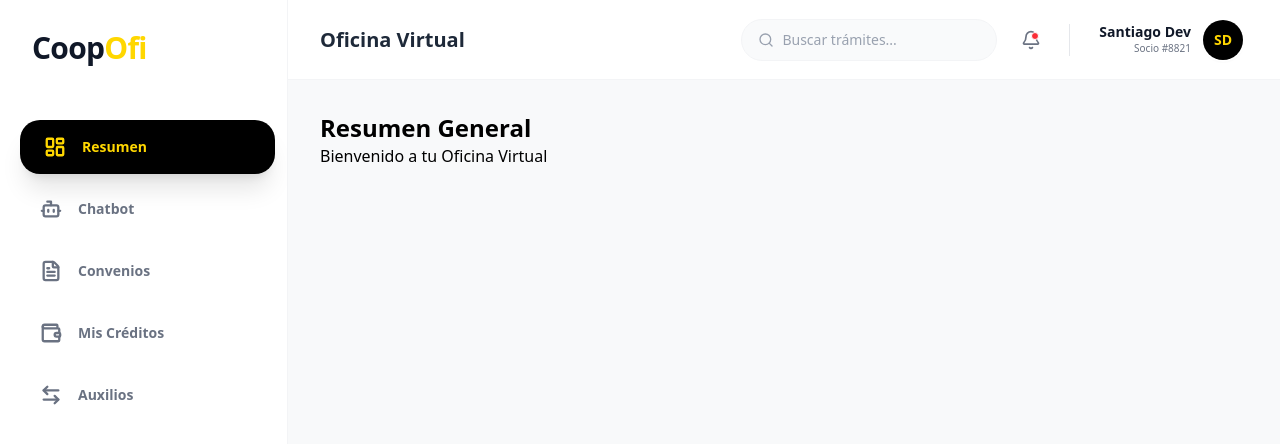
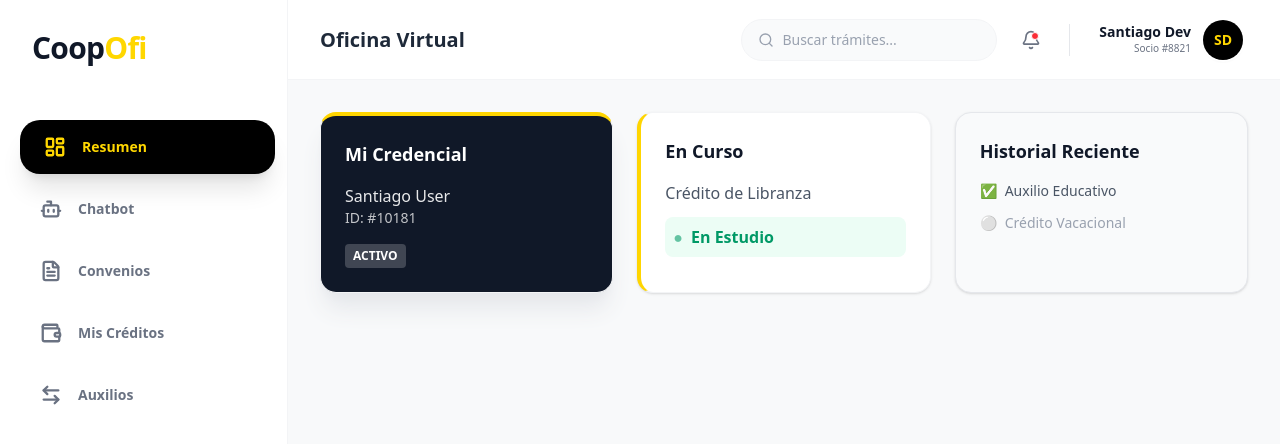
Before and after one commit to santiago10181/CoopOfi, a React (Vite) app: page /dashboard in a window 1280 px wide. Shown: the top 444 px of the page. Built offline with nearby package versions, Linux system fonts and the light colour scheme.

Commit message:
finishing chaBot

```diff
--- a/src/App.jsx
+++ b/src/App.jsx
@@ -7,7 +7,8 @@ const LoginPage = lazy(() => import("./page_login/LoginPage"));
 
 // Módulo Dashboard (Rutas actualizadas a la nueva carpeta)
 const DashboardLayout = lazy(() => import("./dashboard/layout/DashboardLayout"));
-const DashboardHome = lazy(() => import("./dashboard/pages/DashboardHome"));
+const ContentHome = lazy(() => import("./dashboard/pages/Home"));
+const DashboardChatBot = lazy(() => import("./dashboard/pages/chatbot"));
 
 // Loader simple
 const PageLoader = () => (
@@ -27,7 +28,8 @@ const App = () => {
 
           {/* Rutas Privadas */}
           <Route path="/dashboard" element={<DashboardLayout />}>
-            <Route index element={<DashboardHome />} />
+            <Route index element={<ContentHome />} />
+            <Route path="chatbot" element={<DashboardChatBot />} />
           </Route>
 
           {/* Redirección 404 */}
--- a/src/dashboard/pages/DashboardHome.jsx
+++ /dev/null
@@ -1,10 +0,0 @@
-const DashboardHome = () => {
-  return (
-    <div>
-      <h1 className="text-2xl font-bold">Resumen General</h1>
-      <p>Bienvenido a tu Oficina Virtual</p>
-    </div>
-  );
-};
-
-export default DashboardHome;
--- /dev/null
+++ b/src/dashboard/pages/DashboardUser.jsx
@@ -0,0 +1,13 @@
+import ContentHome from "./Home";
+import DashboardChatBot from "./chatbot";
+
+const DashboardHome = () => {
+  return (
+    <>
+      <ContentHome />
+      <DashboardChatBot />
+    </>
+  );
+};
+
+export default DashboardHome;
--- /dev/null
+++ b/src/dashboard/pages/Home/Index.jsx
@@ -0,0 +1,41 @@
+// src/dashboard/pages/home/Index.jsx
+import { CardsHome } from "./cards_home/CardsHome";
+
+const ContentHome = () => {
+    return (
+        <div className="grid grid-cols-1 md:grid-cols-2 lg:grid-cols-3 gap-6">
+
+            {/* 1. CREDENCIAL: Pasamos title y contenido como children */}
+            <CardsHome title="Mi Credencial" variant="primary">
+                <p className="opacity-90">Santiago User</p>
+                <p className="text-sm opacity-75">ID: #10181</p>
+                <div className="mt-4 inline-block px-2 py-1 bg-white/20 rounded text-xs font-bold">
+                    ACTIVO
+                </div>
+            </CardsHome>
+
+            {/* 2. RASTREADOR */}
+            <CardsHome title="En Curso" variant="active">
+                <p className="text-gray-600 font-medium">Crédito de Libranza</p>
+                <div className="mt-3 flex items-center gap-2 text-emerald-600 font-bold bg-emerald-50 p-2 rounded-lg">
+                    <span className="animate-pulse">●</span> En Estudio
+                </div>
+            </CardsHome>
+
+            {/* 3. HISTORIAL */}
+            <CardsHome title="Historial Reciente" variant="subtle">
+                <ul className="text-sm space-y-3">
+                    <li className="flex items-center gap-2">
+                        <span>✅</span> Auxilio Educativo
+                    </li>
+                    <li className="flex items-center gap-2 text-gray-400">
+                        <span>⚪</span> Crédito Vacacional
+                    </li>
+                </ul>
+            </CardsHome>
+
+        </div>
+    );
+};
+
+export default ContentHome;
--- /dev/null
+++ b/src/dashboard/pages/Home/cards_home/CardsHome.jsx
@@ -0,0 +1,40 @@
+// src/dashboard/pages/home/cards_home/CardsHome.jsx
+import { DashboardCard } from "../../components/DashboardCard";
+
+// IMPORTANTE: Desestructurar { title, children, variant }
+export const CardsHome = ({ title, children, variant = "default" }) => {
+
+const designs = {
+    // 1. CREDENCIAL (La tarjeta VIP)
+    // Usamos un gris muy oscuro (casi negro) para dar elegancia, con el borde amarillo de tu marca.
+    primary: "bg-gray-900 text-white border-t-4 border-t-[#FFD500] shadow-xl shadow-gray-200",
+
+    // 2. EN CURSO (El Rastreador)
+    // Fondo blanco limpio (como el Login) pero con el borde amarillo indicando "Proceso".
+    active: "bg-white border border-gray-100 border-l-4 border-l-[#FFD500] shadow-sm",
+
+    // 3. HISTORIAL (Lo secundario)
+    // Mantenemos lo sutil, pero alineado a tus grises.
+    subtle: "bg-gray-50 border border-gray-200 text-gray-600 shadow-none",
+
+    // Default
+    default: "bg-white border-gray-200"
+};
+
+  return (
+    <DashboardCard className={designs[variant] || designs.default}>
+        <div className="flex flex-col h-full">
+            {/* Si no hay título, este div quedará vacío, por eso asegúrate de enviarlo */}
+            <div className="mb-4">
+                <h2 className={`text-lg font-bold ${variant === 'primary' ? 'text-white' : 'text-gray-900'}`}>
+                    {title}
+                </h2>
+            </div>
+
+            <div className="flex-1">
+                {children}
+            </div>
+        </div>
+    </DashboardCard>
+  );
+};
--- /dev/null
+++ b/src/dashboard/pages/chatbot/Index.jsx
@@ -0,0 +1,14 @@
+import { ChatWindow } from "./ChatWindow"; // Ajusta la ruta
+
+const DashboardChatBot = () => {
+  return (
+    <div className="h-[calc(100vh-100px)] w-full max-w-5xl mx-auto p-2">
+      {/* h-[calc(100vh-100px)] -> Ajuste para restar el header del dashboard
+        max-w-5xl -> Para que no se estire infinitamente en pantallas ultra-wide
+      */}
+      <ChatWindow />
+    </div>
+  );
+};
+
+export default DashboardChatBot;
--- /dev/null
+++ b/src/dashboard/pages/chatbot/chatWindow/ChatWindow.jsx
@@ -0,0 +1,43 @@
+import { Bot, User } from "lucide-react";
+import { ChatInput } from "../../components/ChatInput";
+import { ChatRecommendations } from "../../components/ChatRecommendations";
+
+export const ChatWindow = () => {
+  // Simulamos estado: true = chat vacío (inicio), false = ya hay conversación
+  const isChatEmpty = true;
+
+  return (
+    <div className="flex flex-col h-full bg-white relative">
+
+      {/* 1. Header Minimalista (Casi invisible, solo branding sutil) */}
+      {!isChatEmpty && (
+        <div className="absolute top-0 w-full p-4 flex justify-between items-center bg-white/80 backdrop-blur-sm z-10 border-b border-gray-50">
+          <span className="font-semibold text-gray-700 text-sm">CoopOfi <span className="text-[#FFD500]">AI</span></span>
+        </div>
+      )}
+
+      {/* 2. Área Central */}
+      <div className="flex-1 flex flex-col items-center justify-center overflow-y-auto p-4 w-full max-w-3xl mx-auto">
+
+        {isChatEmpty ? (
+          /* ESTADO VACÍO (Tipo Google) */
+          <div className="flex flex-col items-center justify-center space-y-6 mb-10 opacity-90">
+            <div className="w-16 h-16 bg-gray-50 rounded-2xl flex items-center justify-center text-[#FFD500] mb-2 shadow-sm">
+              <Bot size={40} strokeWidth={1.5} />
+            </div>
+            <h2 className="text-2xl font-semibold text-gray-800 tracking-tight">
+              ¿En qué puedo ayudarte hoy?
+            </h2>
+          </div>
+        ) : (<></>)}
+      </div>
+
+      {/* 3. Footer Flotante */}
+      <div className="w-full bg-white pb-2">
+        {/* Solo mostramos recomendaciones si el chat está "vacío" o el usuario acaba de preguntar algo */}
+        {isChatEmpty && <ChatRecommendations />}
+        <ChatInput />
+      </div>
+    </div>
+  );
+};
--- /dev/null
+++ b/src/dashboard/pages/components/ChatInput.jsx
@@ -0,0 +1,52 @@
+import { useForm, useWatch } from "react-hook-form";
+import { Send, Plus } from "lucide-react";
+
+export const ChatInput = () => {
+  const { register, handleSubmit, reset, control } = useForm({ mode: "onChange" });
+  const message = useWatch({ control, name: "message" });
+  const isValid = message?.trim().length > 0;
+
+  const onSubmit = (data) => {
+    if (!data.message?.trim()) return;
+    console.log("Enviado:", data.message);
+    reset();
+  };
+
+  return (
+    <div className="w-full max-w-3xl mx-auto px-4 pb-6">
+      <form
+        onSubmit={handleSubmit(onSubmit)}
+        className={`
+          relative flex items-center gap-2 p-2 rounded-full border transition-all duration-300 bg-white
+          ${isValid ? "shadow-md border-gray-200" : "shadow-sm border-gray-100"}
+          focus-within:shadow-lg focus-within:border-[#FFD500]/30
+        `}
+      >
+        <input
+          type="text"
+          placeholder="Escribe un mensaje a CoopOfi..."
+          autoComplete="off"
+          className="flex-1 bg-transparent text-gray-700 placeholder:text-gray-400 text-sm focus:outline-none px-2"
+          {...register("message", { required: true })}
+        />
+
+        <button
+          type="submit"
+          disabled={!isValid}
+          className={`
+            p-2 rounded-full transition-all duration-200 flex items-center justify-center
+            ${isValid
+              ? "bg-[#FFD500] text-gray-900 translate-x-0 opacity-100"
+              : "bg-transparent text-gray-300 translate-x-2 opacity-0 pointer-events-none w-0 p-0 overflow-hidden"}
+          `}
+        >
+          <Send size={18} />
+        </button>
+      </form>
+
+      <p className="text-center text-[10px] text-gray-300 mt-3">
+        CoopOfi AI puede cometer errores.
+      </p>
+    </div>
+  );
+};
--- /dev/null
+++ b/src/dashboard/pages/components/ChatRecommendations.jsx
@@ -0,0 +1,24 @@
+const SUGGESTIONS = [
+  { id: 1, label: "💰 Consultar mi Saldo" },
+  { id: 2, label: "📄 Pedir Certificado" },
+  { id: 3, label: "💳 Pagar Cuota" },
+];
+
+export const ChatRecommendations = () => {
+  return (
+    <div className="flex justify-center gap-2 mb-4 animate-in fade-in slide-in-from-bottom-2 duration-700">
+      {SUGGESTIONS.map((item) => (
+        <button
+          key={item.id}
+          className="
+            px-4 py-1.5 rounded-full text-xs text-gray-500 bg-white border border-gray-100
+            hover:border-gray-300 hover:bg-gray-50 hover:text-gray-900 transition-all cursor-pointer shadow-sm
+          "
+          onClick={() => console.log(item.label)}
+        >
+          {item.label}
+        </button>
+      ))}
+    </div>
+  );
+};
--- /dev/null
+++ b/src/dashboard/pages/components/DashboardCard.jsx
@@ -0,0 +1,20 @@
+// Un componente contenedor flexible ("Wrapper")
+export const DashboardCard = ({ children, className = "" }) => {
+  return (
+    <div
+      className={`
+        bg-black/5
+        rounded-2xl
+        p-6
+        border border-gray-100
+        shadow-sm
+        h-full
+        transition-shadow duration-300
+        hover:shadow-md
+        ${className}
+      `}
+    >
+      {children}
+    </div>
+  );
+};
--- /dev/null
+++ b/src/dashboard/store/useChatStore.js
@@ -0,0 +1,17 @@
+import { create } from 'zustand';
+
+export const useChatStore = create((set) => ({
+  isOpen: false,
+  // Mensaje inicial de bienvenida
+  messages: [
+    { id: 1, text: "Hola Santiago, ¿en qué te puedo ayudar hoy?", sender: 'bot' }
+  ],
+
+  // Acción para abrir/cerrar
+  toggleChat: () => set((state) => ({ isOpen: !state.isOpen })),
+
+  // Acción para agregar mensaje
+  addMessage: (text, sender) => set((state) => ({
+    messages: [...state.messages, { id: Date.now(), text, sender }]
+  }))
+}));
```
